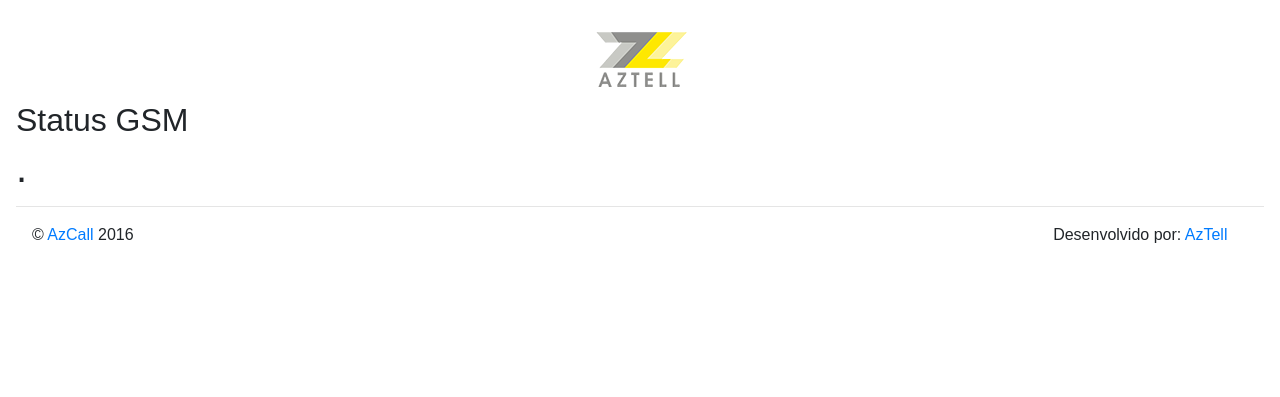
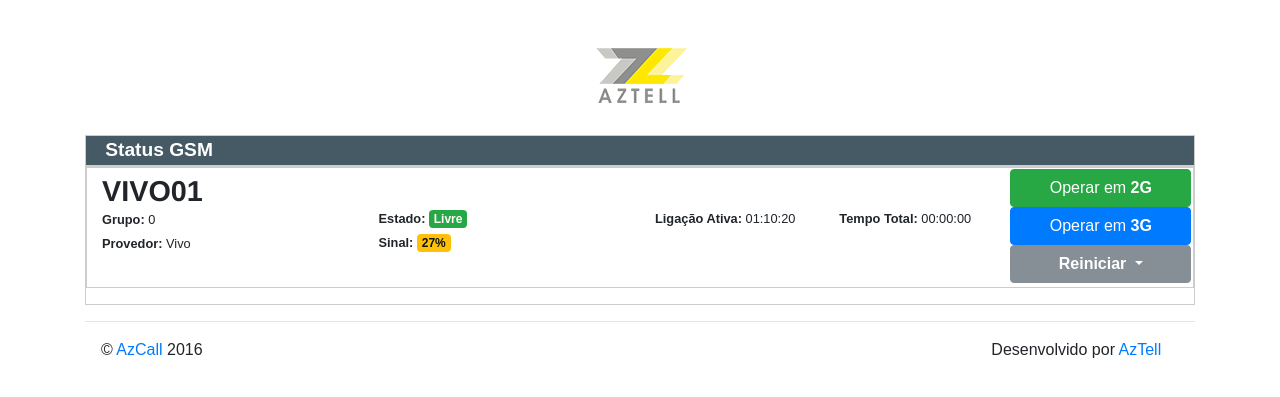
Before and after one commit to dsv-asterisk/Monitoring, a PHP site: page / in a window 1280 px wide. Shown: the top 397 px of the page. Run offline with PHP 8.4, Linux system fonts and the light colour scheme; style sheets or scripts are compiled from the project's sources; some libraries are stand-ins or nearby versions.

Commit message:
Finalizando Layout

```diff
--- a/dongle/index.php
+++ b/dongle/index.php
@@ -45,12 +45,12 @@
 
 </style>
 <script type="text/javascript" src="jquery.min.js"></script>
-<!--<script type="text/javascript" src="servidores.js"></script>-->
+<!--<script type="text/javascript" src="servidores.js"></script> -->
 <script>
 $(document).ready(function(){
         setInterval(function(){
                 $("#results").load('devices.php')
-    }, 1000);
+    }, 10000);
 });
 </script>
 
--- a/index.html
+++ b/index.html
@@ -28,20 +28,215 @@
     </div>
 </noscript>
 
+<div class="container">
+
+    <div class="borda">
         <div class="barra-status">
-    <h2>Status GSM</h2>
+            Status GSM
+        </div>
     </div>
 
-<div class="central">
-    <h1>.</h1>
+    <div class="borda  central">
+<!-- ------------------------------------- -->
+
+<div class="container  container-dongle">
+    <div class="row">
+        <div class="col col-12 col-sm-6 col-md-6 col-lg-3  detalhes-dongle">
+            <h6>VIVO01</h6><hr class="detalhes-dongle__hr">
+            <p><small> <strong>Grupo: </strong>0</small></p>
+            <p><small> <strong>Provedor: </strong> Vivo</small></p>
+        </div>
+        <div class="col col-12 col-sm-6 col-md-6 col-lg-3  detalhes-dongle  detalhes-dongle__estado-sinal">
+            <p><small> <strong>Estado: </strong> </small><span class="badge badge-success">Livre</span></p>
+            <p><small> <strong>Sinal: </strong> </small><span class="badge badge-warning">27%</span></p>
+        </div>
+        <div class="col col-12 col-sm-6 col-md-6 col-lg-2  detalhes-dongle  detalhes-dongle__ligacao">
+            <hr class="detalhes-dongle__hr">
+            <p><small> <strong>Ligação Ativa: </strong> 01:10:20</small></p>
+        </div>
+        <div class="col col-12 col-sm-6 col-md-6 col-lg-2  detalhes-dongle  detalhes-dongle__ligacao">
+            <p><small> <strong>Tempo Total: </strong> 00:00:00</small></p>
+            <hr class="detalhes-dongle__hr">
+        </div>
+        <div class="col col-12 col-lg-2  detalhes-dongle--botoes">
+            <div class="detalhes-dongle__acoes-botoes" role="group">
+                <button type="button" class="btn btn-success">Operar em <strong>2G</strong></button>
+                <button type="button" class="btn btn-primary">Operar em <strong>3G</strong></button>
+
+                <div class="btn-group  detalhes-dongle__acoes-reiniciar" role="group">
+                <button id="btnGroupDrop1" type="button" class="btn btn-secondary dropdown-toggle  detalhes-dongle__acoes-reiniciar  detalhes-dongle__acoes-reiniciar--desktop" data-toggle="dropdown" aria-haspopup="true" aria-expanded="false">
+                    <strong>Reiniciar</strong>
+                </button>
+                <div class="dropdown-menu" aria-labelledby="btnGroupDrop1">
+                    <a class="dropdown-item" href="#">Reiniciar Dongle</a>
+                    <a class="dropdown-item" href="#">Reiniciar Tempo</a>
+                </div>
+                </div>
+            </div>
+        </div>
+    </div>
+</div>
+
+
+
+
+<table class="table table-striped table-bordered table-hover" style="display:none;">
+    <tbody>
+        <tr>
+            <th>Modem</th>
+            <th>Grupo</th>
+            <th>Estado</th>
+            <th>Sinal</th>
+            <th>Provedor</th>
+            <th>Tempo de Ligação</th>
+            <th>Tempo Total de Chamada</th>
+            <th>Ação</th>
+        </tr>
+<tr><td>VIVO01</td><td>0</td><td><span class="label-default label">Não registrado</span></td><td>0%</td><td></td><td><center>00:00:00</center></td><td><center>00:00:00</center></td><td><div class="center">
+<button type="submit" class="btn btn-default btn-xs noty" data-toggle="tooltip" title="Zerar Tempo de chamada" id="VIVO01" onclick="tempo(this);">
+                       <i class="glyphicon glyphicon-time"></i> Reiniciar Tempo
+                    </button>
+<button type="submit" data-toggle="tooltip" title="Reiniciar modem" class="btn btn-danger btn-xs noty" disabled=""><i class="glyphicon glyphicon-refresh icon-white"></i> Reiniciar
+                    </button>
+<button type="submit" class="btn btn-success btn-xs noty" disabled=""><i class="glyphicon glyphicon-signal icon-green"></i> 2G
+                    </button>
+<button type="submit" class="btn btn-info btn-xs noty" disabled=""><i class="glyphicon glyphicon-signal icon-blue"></i> 3G
+                    </button>
+
+</div></td></tr>
+
+<tr><td>VIVO02</td><td>0</td><td><span class="label-success label label-default">Livre</span></td><td><i class="glyphicon glyphicon-signal blue">   73%</i></td><td><center>Vivo</center></td><td><center>00:00:00</center></td><td><center>00:00:00</center></td><td><div class="center">
+<button type="submit" class="btn btn-default btn-xs noty" data-toggle="tooltip" title="Zerar Tempo de chamada" id="VIVO02" onclick="tempo(this);">
+                       <i class="glyphicon glyphicon-time"></i> Reiniciar Tempo
+                    </button>
+<!-- //////////////////////// -->
+<!--    Modens disponiveis    -->
+<button type="submit" class="btn btn-danger btn-xs noty" data-toggle="tooltip" title="Reiniciar modem" id="VIVO02" onclick="restart(this);" data-noty-options="{&quot;text&quot;:&quot;This is an alert&quot;,&quot;layout&quot;:&quot;bottom&quot;,&quot;type&quot;:&quot;alert&quot;,&quot;closeButton&quot;:&quot;true&quot;}">                        <i class="glyphicon glyphicon-refresh icon-white"></i> Reiniciar
+                    </button>
+
+<!--    Modens em ligação    -->
+<button type="submit" data-toggle="tooltip" title="Fixar em frequência em 2g" class="btn btn-success btn-xs noty" id="VIVO02" onclick="mudagsm(this);"><i class="glyphicon glyphicon-signal icon-green"></i> 2G
+                    </button>
+<button type="submit" data-toggle="tooltip" title="Fixar em frequência em 3g" class="btn btn-info btn-xs noty" id="VIVO02" onclick="mudawcdma(this);">
+<i class="glyphicon glyphicon-signal icon-blue"></i> 3G
+                    </button>
+
+<!-- //////////////////////// -->
+<!-- //////////////////////// -->
+
+</div></td></tr>
+<tr><td>VIVO03</td><td>0</td><td><span class="label-success label label-default">Livre</span></td><td><i class="glyphicon glyphicon-signal red">   17%</i></td><td><center>Vivo</center></td><td><center>00:00:00</center></td><td><center>00:00:00</center></td><td><div class="center">
+<button type="submit" class="btn btn-default btn-xs noty" data-toggle="tooltip" title="Zerar Tempo de chamada" id="VIVO03" onclick="tempo(this);">
+                       <i class="glyphicon glyphicon-time"></i> Reiniciar Tempo
+                    </button>
+<!-- //////////////////////// -->
+<!--    Modens disponiveis    -->
+<button type="submit" class="btn btn-danger btn-xs noty" data-toggle="tooltip" title="Reiniciar modem" id="VIVO03" onclick="restart(this);" data-noty-options="{&quot;text&quot;:&quot;This is an alert&quot;,&quot;layout&quot;:&quot;bottom&quot;,&quot;type&quot;:&quot;alert&quot;,&quot;closeButton&quot;:&quot;true&quot;}">                        <i class="glyphicon glyphicon-refresh icon-white"></i> Reiniciar
+                    </button>
+
+<!--    Modens em ligação    -->
+<button type="submit" data-toggle="tooltip" title="Fixar em frequência em 2g" class="btn btn-success btn-xs noty" id="VIVO03" onclick="mudagsm(this);"><i class="glyphicon glyphicon-signal icon-green"></i> 2G
+                    </button>
+<button type="submit" data-toggle="tooltip" title="Fixar em frequência em 3g" class="btn btn-info btn-xs noty" id="VIVO03" onclick="mudawcdma(this);">
+<i class="glyphicon glyphicon-signal icon-blue"></i> 3G
+                    </button>
+
+<!-- //////////////////////// -->
+<!-- //////////////////////// -->
+
+</div></td></tr>
+<tr><td>VIVO04</td><td>0</td><td><span class="label-success label label-default">Livre</span></td><td><i class="glyphicon glyphicon-signal blue">   73%</i></td><td><center>Vivo</center></td><td><center>00:00:00</center></td><td><center>00:00:00</center></td><td><div class="center">
+<button type="submit" class="btn btn-default btn-xs noty" data-toggle="tooltip" title="Zerar Tempo de chamada" id="VIVO04" onclick="tempo(this);">
+                       <i class="glyphicon glyphicon-time"></i> Reiniciar Tempo
+                    </button>
+<!-- //////////////////////// -->
+<!--    Modens disponiveis    -->
+<button type="submit" class="btn btn-danger btn-xs noty" data-toggle="tooltip" title="Reiniciar modem" id="VIVO04" onclick="restart(this);" data-noty-options="{&quot;text&quot;:&quot;This is an alert&quot;,&quot;layout&quot;:&quot;bottom&quot;,&quot;type&quot;:&quot;alert&quot;,&quot;closeButton&quot;:&quot;true&quot;}">                        <i class="glyphicon glyphicon-refresh icon-white"></i> Reiniciar
+                    </button>
+
+<!--    Modens em ligação    -->
+<button type="submit" data-toggle="tooltip" title="Fixar em frequência em 2g" class="btn btn-success btn-xs noty" id="VIVO04" onclick="mudagsm(this);"><i class="glyphicon glyphicon-signal icon-green"></i> 2G
+                    </button>
+<button type="submit" data-toggle="tooltip" title="Fixar em frequência em 3g" class="btn btn-info btn-xs noty" id="VIVO04" onclick="mudawcdma(this);">
+<i class="glyphicon glyphicon-signal icon-blue"></i> 3G
+                    </button>
+
+<!-- //////////////////////// -->
+<!-- //////////////////////// -->
+
+</div></td></tr>
+<tr><td>VIVO05</td><td>0</td><td><span class="label-success label label-default">Livre</span></td><td><i class="glyphicon glyphicon-signal blue">   73%</i></td><td><center>Vivo</center></td><td><center>00:00:00</center></td><td><center>00:00:00</center></td><td><div class="center">
+<button type="submit" class="btn btn-default btn-xs noty" data-toggle="tooltip" title="Zerar Tempo de chamada" id="VIVO05" onclick="tempo(this);">
+                       <i class="glyphicon glyphicon-time"></i> Reiniciar Tempo
+                    </button>
+<!-- //////////////////////// -->
+<!--    Modens disponiveis    -->
+<button type="submit" class="btn btn-danger btn-xs noty" data-toggle="tooltip" title="Reiniciar modem" id="VIVO05" onclick="restart(this);" data-noty-options="{&quot;text&quot;:&quot;This is an alert&quot;,&quot;layout&quot;:&quot;bottom&quot;,&quot;type&quot;:&quot;alert&quot;,&quot;closeButton&quot;:&quot;true&quot;}">                        <i class="glyphicon glyphicon-refresh icon-white"></i> Reiniciar
+                    </button>
+
+<!--    Modens em ligação    -->
+<button type="submit" data-toggle="tooltip" title="Fixar em frequência em 2g" class="btn btn-success btn-xs noty" id="VIVO05" onclick="mudagsm(this);"><i class="glyphicon glyphicon-signal icon-green"></i> 2G
+                    </button>
+<button type="submit" data-toggle="tooltip" title="Fixar em frequência em 3g" class="btn btn-info btn-xs noty" id="VIVO05" onclick="mudawcdma(this);">
+<i class="glyphicon glyphicon-signal icon-blue"></i> 3G
+                    </button>
+
+<!-- //////////////////////// -->
+<!-- //////////////////////// -->
+
+</div></td></tr>
+<tr><td>VIVO06</td><td>0</td><td><span class="label-success label label-default">Livre</span></td><td><i class="glyphicon glyphicon-signal blue">   73%</i></td><td><center>Vivo</center></td><td><center>00:00:00</center></td><td><center>00:00:00</center></td><td><div class="center">
+<button type="submit" class="btn btn-default btn-xs noty" data-toggle="tooltip" title="Zerar Tempo de chamada" id="VIVO06" onclick="tempo(this);">
+                       <i class="glyphicon glyphicon-time"></i> Reiniciar Tempo
+                    </button>
+<!-- //////////////////////// -->
+<!--    Modens disponiveis    -->
+<button type="submit" class="btn btn-danger btn-xs noty" data-toggle="tooltip" title="Reiniciar modem" id="VIVO06" onclick="restart(this);" data-noty-options="{&quot;text&quot;:&quot;This is an alert&quot;,&quot;layout&quot;:&quot;bottom&quot;,&quot;type&quot;:&quot;alert&quot;,&quot;closeButton&quot;:&quot;true&quot;}">                        <i class="glyphicon glyphicon-refresh icon-white"></i> Reiniciar
+                    </button>
+
+<!--    Modens em ligação    -->
+<button type="submit" data-toggle="tooltip" title="Fixar em frequência em 2g" class="btn btn-success btn-xs noty" id="VIVO06" onclick="mudagsm(this);"><i class="glyphicon glyphicon-signal icon-green"></i> 2G
+                    </button>
+<button type="submit" data-toggle="tooltip" title="Fixar em frequência em 3g" class="btn btn-info btn-xs noty" id="VIVO06" onclick="mudawcdma(this);">
+<i class="glyphicon glyphicon-signal icon-blue"></i> 3G
+                    </button>
+
+<!-- //////////////////////// -->
+<!-- //////////////////////// -->
+
+</div></td></tr>
+<tr><td>VIVO07</td><td>0</td><td><span class="label-success label label-default">Livre</span></td><td><i class="glyphicon glyphicon-signal blue">   73%</i></td><td><center>Vivo</center></td><td><center>00:00:00</center></td><td><center>00:00:00</center></td><td><div class="center">
+<button type="submit" class="btn btn-default btn-xs noty" data-toggle="tooltip" title="Zerar Tempo de chamada" id="VIVO07" onclick="tempo(this);">
+                       <i class="glyphicon glyphicon-time"></i> Reiniciar Tempo
+                    </button>
+<!-- //////////////////////// -->
+<!--    Modens disponiveis    -->
+<button type="submit" class="btn btn-danger btn-xs noty" data-toggle="tooltip" title="Reiniciar modem" id="VIVO07" onclick="restart(this);" data-noty-options="{&quot;text&quot;:&quot;This is an alert&quot;,&quot;layout&quot;:&quot;bottom&quot;,&quot;type&quot;:&quot;alert&quot;,&quot;closeButton&quot;:&quot;true&quot;}">                        <i class="glyphicon glyphicon-refresh icon-white"></i> Reiniciar
+                    </button>
+
+<!--    Modens em ligação    -->
+<button type="submit" data-toggle="tooltip" title="Fixar em frequência em 2g" class="btn btn-success btn-xs noty" id="VIVO07" onclick="mudagsm(this);"><i class="glyphicon glyphicon-signal icon-green"></i> 2G
+                    </button>
+<button type="submit" data-toggle="tooltip" title="Fixar em frequência em 3g" class="btn btn-info btn-xs noty" id="VIVO07" onclick="mudawcdma(this);">
+<i class="glyphicon glyphicon-signal icon-blue"></i> 3G
+                    </button>
+
+<!-- //////////////////////// -->
+<!-- //////////////////////// -->
+
+</div></td></tr>
+</tbody></table>
+
+<!-- ------------------------------------- -->
+
     </div>
 
     <div class="footer">
         <hr></hr>
         <div class="footer__copy">&copy; <a href="#" target="_blank">AzCall</a> 2016</div>
-    <div class="footer__devel">Desenvolvido por: <a target="_blank" href="#">AzTell</a></div>
+        <div class="footer__devel">Desenvolvido por <a target="_blank" href="#">AzTell</a></div>
     </div>
-
+</div>
 
 <script src="https://code.jquery.com/jquery-3.2.1.slim.min.js" integrity="sha384-KJ3o2DKtIkvYIK3UENzmM7KCkRr/rE9/Qpg6aAZGJwFDMVNA/GpGFF93hXpG5KkN" crossorigin="anonymous"></script>
 <script src="https://cdnjs.cloudflare.com/ajax/libs/popper.js/1.11.0/umd/popper.min.js" integrity="sha384-b/U6ypiBEHpOf/4+1nzFpr53nxSS+GLCkfwBdFNTxtclqqenISfwAzpKaMNFNmj4" crossorigin="anonymous"></script>
--- a/source/scss/style.scss
+++ b/source/scss/style.scss
@@ -15,6 +15,21 @@
     margin: 1em;
 }
 
+.borda{
+    border: 1px solid #ccc;
+}
+
+.container-dongle{
+    border: 1px solid #ccc;
+    margin-bottom: 1em;
+    padding-bottom: 0.1em;
+}
+
+.border-danger{
+    border: 1px solid #ccc;
+    border-width: 2px;
+}
+
 // ----------------------- \
 //  BLOCK - Noscript
 // ----------------------- /
@@ -29,7 +44,100 @@
 .logo__posicao{
     display: block;
     margin: auto;
-    padding: 1em;
+    padding: 2em;
+}
+
+// ----------------------- \
+//  BLOCK - Label Status
+// ----------------------- /
+.barra-status{
+    border-bottom: none;;
+    padding-left: 1em;
+
+    color: #fff;
+    font-size: 1.2em;
+    font-weight: bold;
+
+    background-color: #455a64;
+}
+
+// ----------------------- \
+//  BLOCK - Central
+// ----------------------- /
+.detalhes-dongle{
+    margin-top: 0.5em;
+}
+
+.detalhes-dongle > hr{
+    margin: 0.3em;
+}
+
+.detalhes-dongle > h6{
+    margin: 0;
+
+    font-family: 'Franklin Gothic Medium', 'Arial Narrow', Arial, sans-serif;
+    font-size: 1.3em;
+    font-weight: bold;
+}
+
+.detalhes-dongle > p{
+    margin: 0;
+}
+
+.detalhes-dongle__acoes-botoes > button{
+    width: 100%;
+}
+
+.detalhes-dongle__acoes-reiniciar{
+    width: 100%;
+}
+
+@media(min-width:576px){
+    .detalhes-dongle__hr{
+        display: none;
+    }
+
+    .detalhes-dongle > h6{
+        font-size: 1.8em;
+    }
+
+    .detalhes-dongle__estado-sinal{
+        margin-top: 2.4em;
+    }
+
+    .detalhes-dongle__acoes{
+        margin-top: 1em;
+    }
+
+    .detalhes-dongle__acoes-botoes > button {
+        float: left;
+        width: 30%;
+    }
+
+    .detalhes-dongle__acoes-reiniciar{
+        width: 40%;
+
+        .detalhes-dongle__acoes-reiniciar--desktop{
+            width: 100%;
+        }
+    }
+}
+
+@media(min-width:992px){
+    .detalhes-dongle__ligacao{
+        margin-top: 2.4em;
+    }
+
+    .detalhes-dongle--botoes{
+        padding: 0.1em;
+
+        .detalhes-dongle__acoes-botoes > button{
+            width: 100%;
+        }
+        .detalhes-dongle__acoes-reiniciar{
+            width: 100%;
+        }
+    }
 }
 
 // ----------------------- \
@@ -47,9 +155,10 @@
 }
 
 @mixin footer_mobile{
-    display: inline;
-    background-color: yellow;
+    display: block;
     width: 100%;
+
+    font-size: 0.7em;
 }
 
 .footer__copy{
@@ -67,20 +176,6 @@
     }
     .footer__devel{
         @include footer_mobile;
+        text-align: left;
     }
 }
-
-// ----------------------- \
-//  PADRAO TESTES
-// ----------------------- /
-.test{
-    background-color: yellow;
-}
-
-.test1{
-    background-color: red;
-}
-
-.test2{
-    background-color: blue;
-}
```
Also changed, not shown: dongle/img/1logo-aztell.png (renamed from img/1logo-aztell.png), mockup/Refatorado.png (added). Lines whose indentation alone changed are shown as unchanged.
